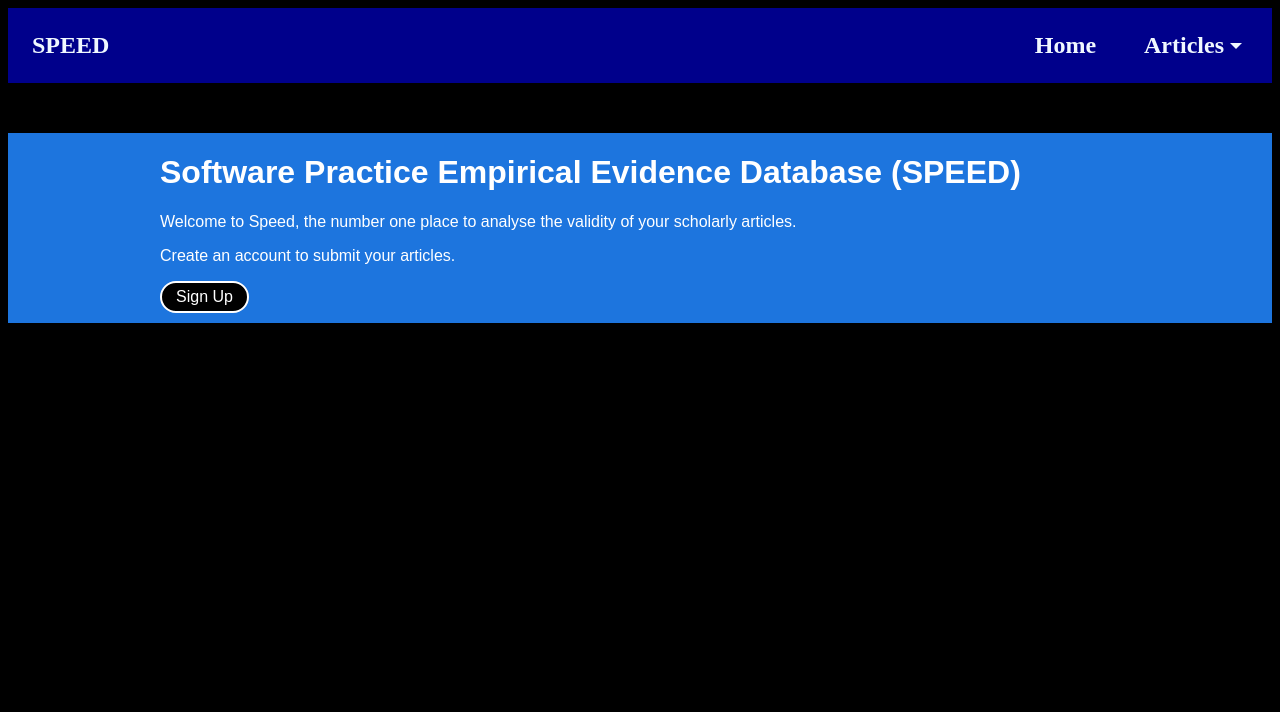
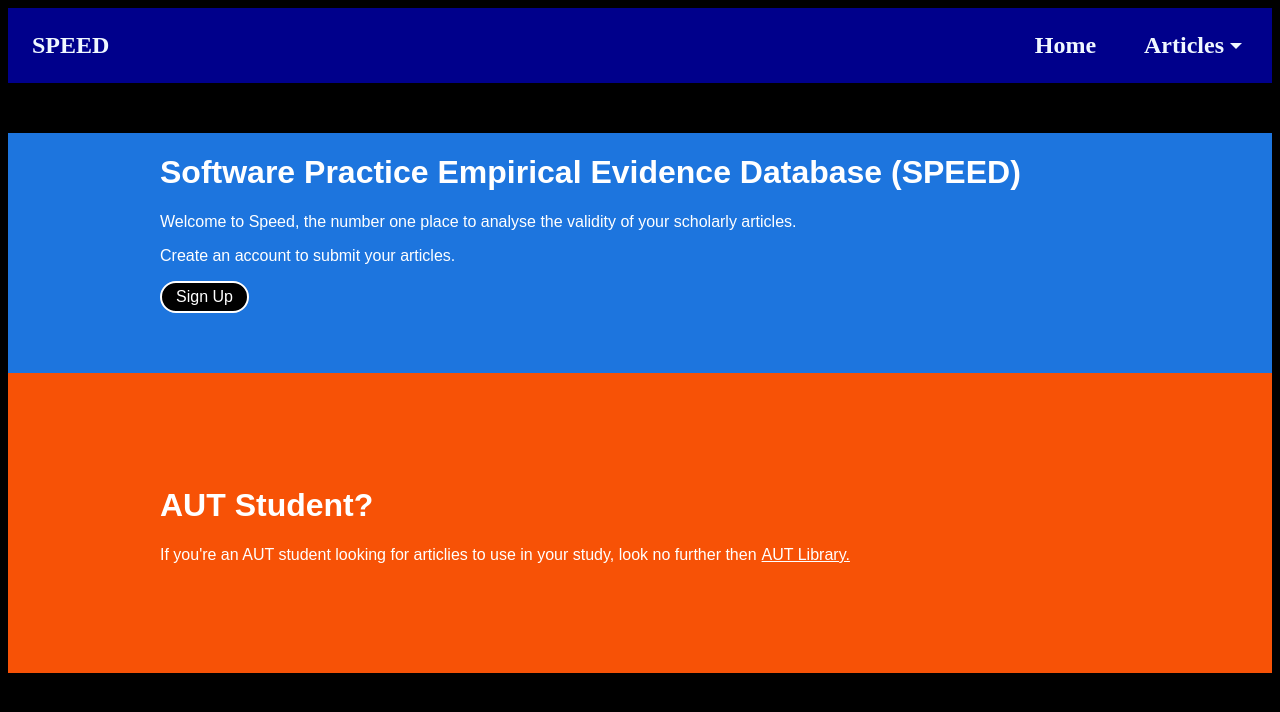
Before and after one commit to christo834/CISE-assignment-1B, a Next.js app in the folder frontend/: page / in a window 1280 px wide. Shown: the top 712 px of the page. Built offline with nearby package versions, Linux system fonts and the light colour scheme; a web font is replaced by a local one.

Commit message:
AUT student section

```diff
--- a/frontend/package.json
+++ b/frontend/package.json
@@ -9,10 +9,10 @@
     "lint": "next lint"
   },
   "dependencies": {
-    "next": "latest",
+    "next": "^13.5.3",
     "next-auth": "^4.23.1",
-    "react": "latest",
-    "react-dom": "latest",
+    "react": "^18.2.0",
+    "react-dom": "^18.2.0",
     "react-hook-form": "^7.46.2",
     "react-icons": "^4.11.0",
     "sass": "^1.68.0"
--- a/frontend/src/pages/index.tsx
+++ b/frontend/src/pages/index.tsx
@@ -13,7 +13,23 @@ export default function Home() {
           <p>Create an account to submit your articles.</p>
           <button className="SignUp-btn">Sign Up</button>
         </div>
-        <div className="AUT-section"></div>
+        <div className="AUT-section">
+          <div className="container-within">
+            <h1>AUT Student?</h1>
+            <p>
+              If you're an AUT student looking for articlies to use in your
+              study, look no further then
+              <a
+                href="https://library.aut.ac.nz/"
+                className="AUT-link"
+                target="_blank"
+                rel="noopner noreferrer"
+              >
+                AUT Library.
+              </a>
+            </p>
+          </div>
+        </div>
       </div>
     </div>
   );
--- a/frontend/src/styles/index.scss
+++ b/frontend/src/styles/index.scss
@@ -3,7 +3,6 @@
 :root {
     --Gab: 'Gabario', sans-serif;
 }
-
 
 h1 {
     font-family: var(--Gab);
@@ -57,6 +56,12 @@ p {
         align-items: center;
         margin: 0 auto;
         position: relative;
+        min-height: 300px;
         top: 50px;
-        background-color: rgb(29, 117, 222);
+        background-color: rgb(247, 82, 6);
 }
+
+.AUT-link{
+    color:white;
+    margin-left: 5px;
+}
```
Also changed, not shown: 1 other file (tests, documents, lock files or other folders).
